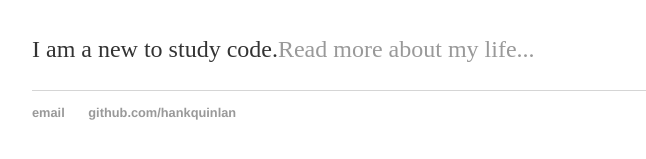
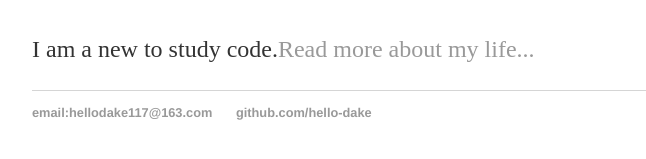
Before and after one commit to hello-dake/hello-dake.github.io, a Jekyll site: the page built from index.html, in a window 1280 px wide. Shown: the part 169-328 px from the top of the page, without its empty margins (160-806 px from the left). Built offline with Jekyll 4.4.1, drawn with Linux system fonts in a browser that asks for light colours.

Commit message:
update email

```diff
--- a/_layouts/default.html
+++ b/_layouts/default.html
@@ -25,8 +25,8 @@
 
   <footer>
    <ul>
-   <li><a href="mailto:hankquinlanhub@gmail.com">email</a></li>
-   <li><a href="https://github.com/hankquinlan">github.com/hankquinlan</a></li>
+   <li><a href="mailto:hellodake117@163.com">email:hellodake117@163.com</a></li>
+   <li><a href="https://github.com/hello-dake">github.com/hello-dake</a></li>
    </ul>
   </footer>
   </body>
```
